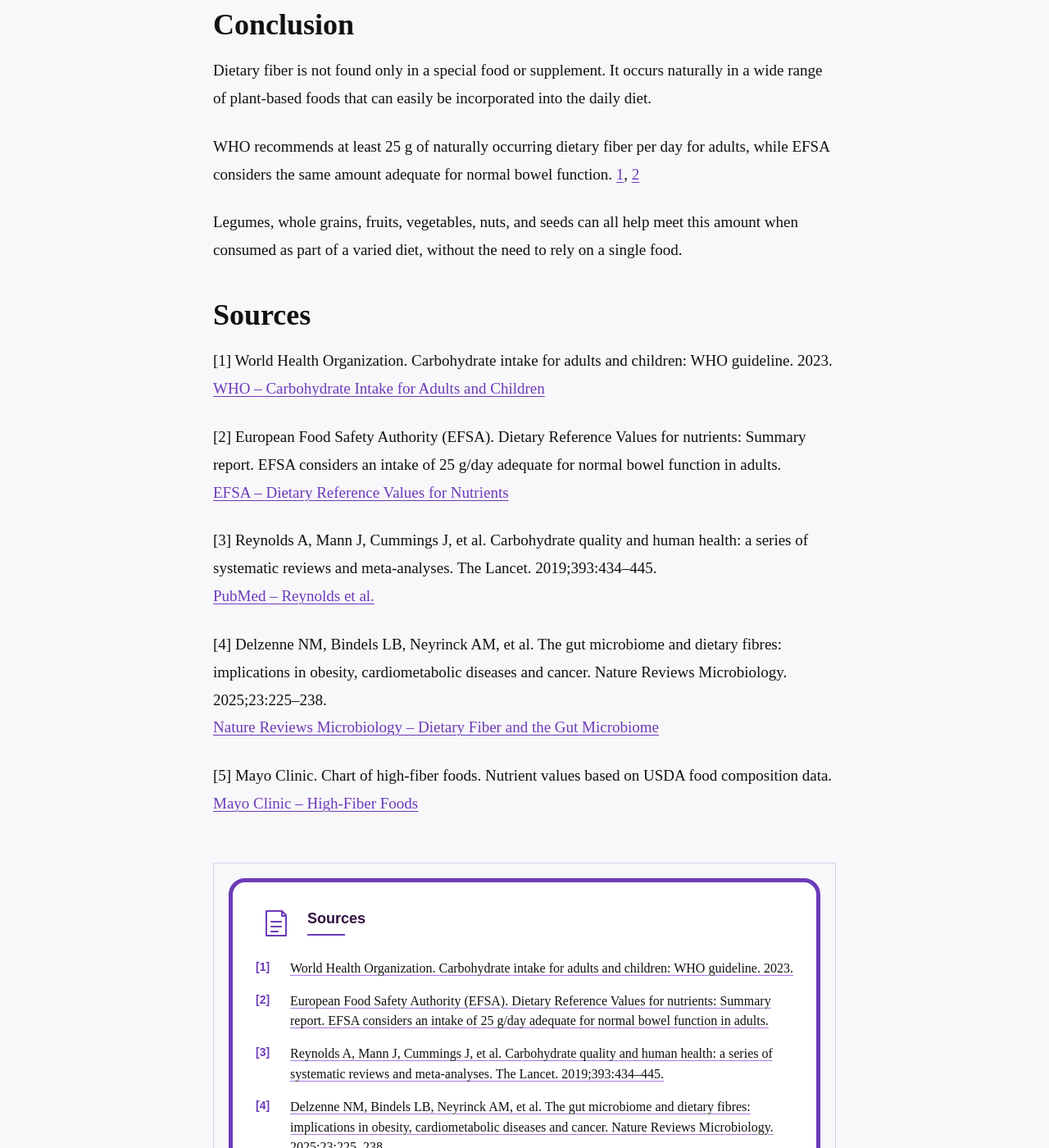
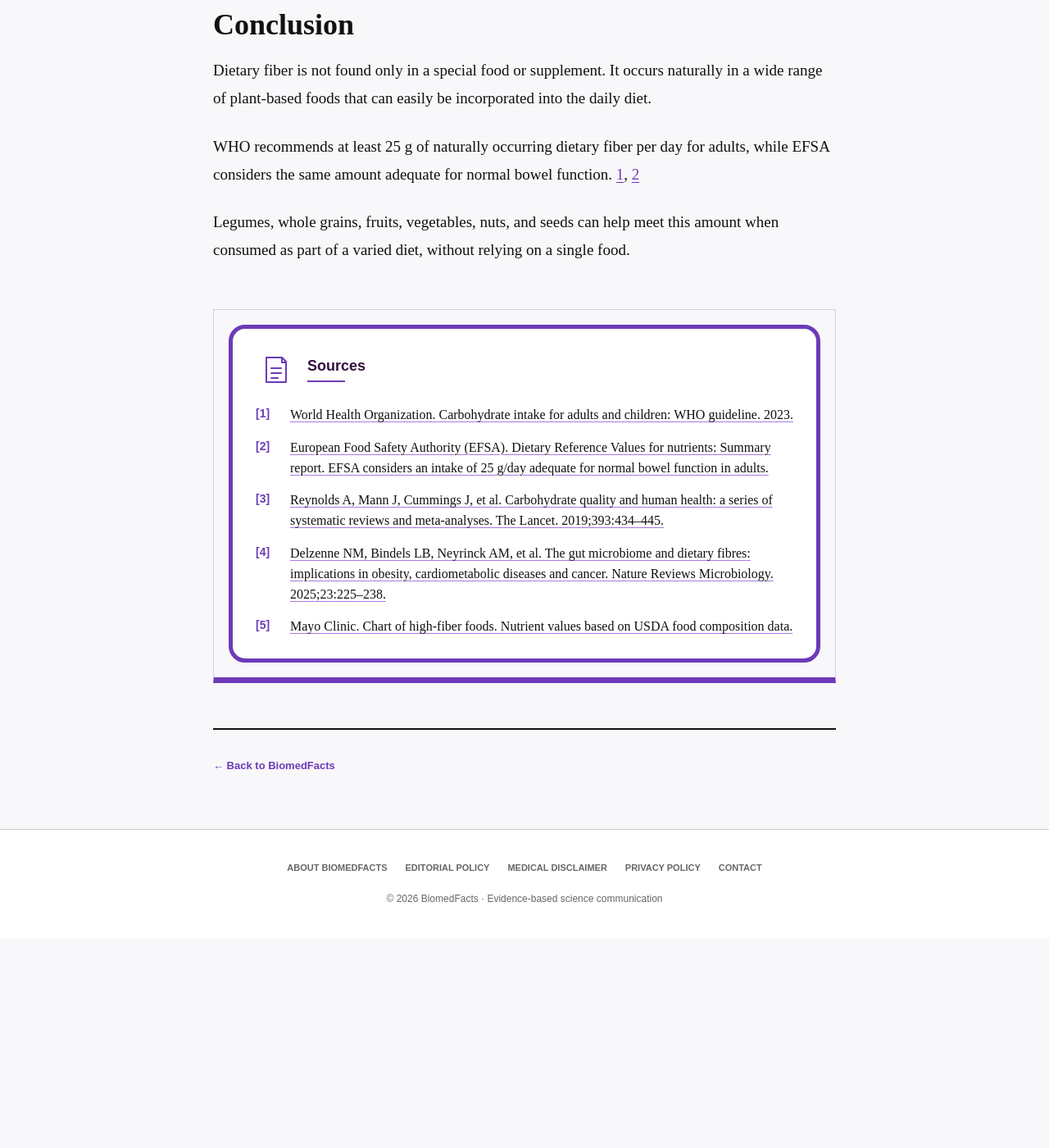
Before and after one commit to BiomedFacts/BiomedFacts, a Jekyll site: the page built from en/_posts/2026-09-20-high-fiber-foods-15-good-sources-and-how-much-fiber-you-need.md, in a window 1280 px wide and 1400 px high, scrolled down 6738 px. Shown: the whole window at 82% size. Built offline with Jekyll 4.4.1, drawn with Linux system fonts in a browser that asks for light colours; after the commit the page ends 7883 px from its top, so only the background shows below that.

Commit message:
Update en/_posts/2026-09-20-high-fiber-foods-15-good-sources-and-how-much-fiber-you-need.md (via Pages CMS)

```diff
--- a/en/_posts/2026-09-20-high-fiber-foods-15-good-sources-and-how-much-fiber-you-need.md
+++ b/en/_posts/2026-09-20-high-fiber-foods-15-good-sources-and-how-much-fiber-you-need.md
@@ -159,21 +159,4 @@ Dietary fiber is not found only in a special food or supplement. It occurs natur
 
 WHO recommends at least 25 g of naturally occurring dietary fiber per day for adults, while EFSA considers the same amount adequate for normal bowel function. [1](https://www.who.int/publications/i/item/9789240073593), [2](https://www.efsa.europa.eu/sites/default/files/2017_09_DRVs_summary_report.pdf)
 
-Legumes, whole grains, fruits, vegetables, nuts, and seeds can all help meet this amount when consumed as part of a varied diet, without the need to rely on a single food.
-
-# **Sources**
-
-[1] World Health Organization. Carbohydrate intake for adults and children: WHO guideline. 2023.
-[WHO – Carbohydrate Intake for Adults and Children](https://www.who.int/publications/i/item/9789240073593)
-
-[2] European Food Safety Authority (EFSA). Dietary Reference Values for nutrients: Summary report. EFSA considers an intake of 25 g/day adequate for normal bowel function in adults.
-[EFSA – Dietary Reference Values for Nutrients](https://www.efsa.europa.eu/sites/default/files/2017_09_DRVs_summary_report.pdf)
-
-[3] Reynolds A, Mann J, Cummings J, et al. Carbohydrate quality and human health: a series of systematic reviews and meta-analyses. The Lancet. 2019;393:434–445.
-[PubMed – Reynolds et al.](https://pubmed.ncbi.nlm.nih.gov/30638909/)
-
-[4] Delzenne NM, Bindels LB, Neyrinck AM, et al. The gut microbiome and dietary fibres: implications in obesity, cardiometabolic diseases and cancer. Nature Reviews Microbiology. 2025;23:225–238.
-[Nature Reviews Microbiology – Dietary Fiber and the Gut Microbiome](https://www.nature.com/articles/s41579-024-01108-z)
-
-[5] Mayo Clinic. Chart of high-fiber foods. Nutrient values based on USDA food composition data.
-[Mayo Clinic – High-Fiber Foods](https://www.mayoclinic.org/healthy-lifestyle/nutrition-and-healthy-eating/in-depth/high-fiber-foods/art-20050948)
+Legumes, whole grains, fruits, vegetables, nuts, and seeds can help meet this amount when consumed as part of a varied diet, without relying on a single food.
```
